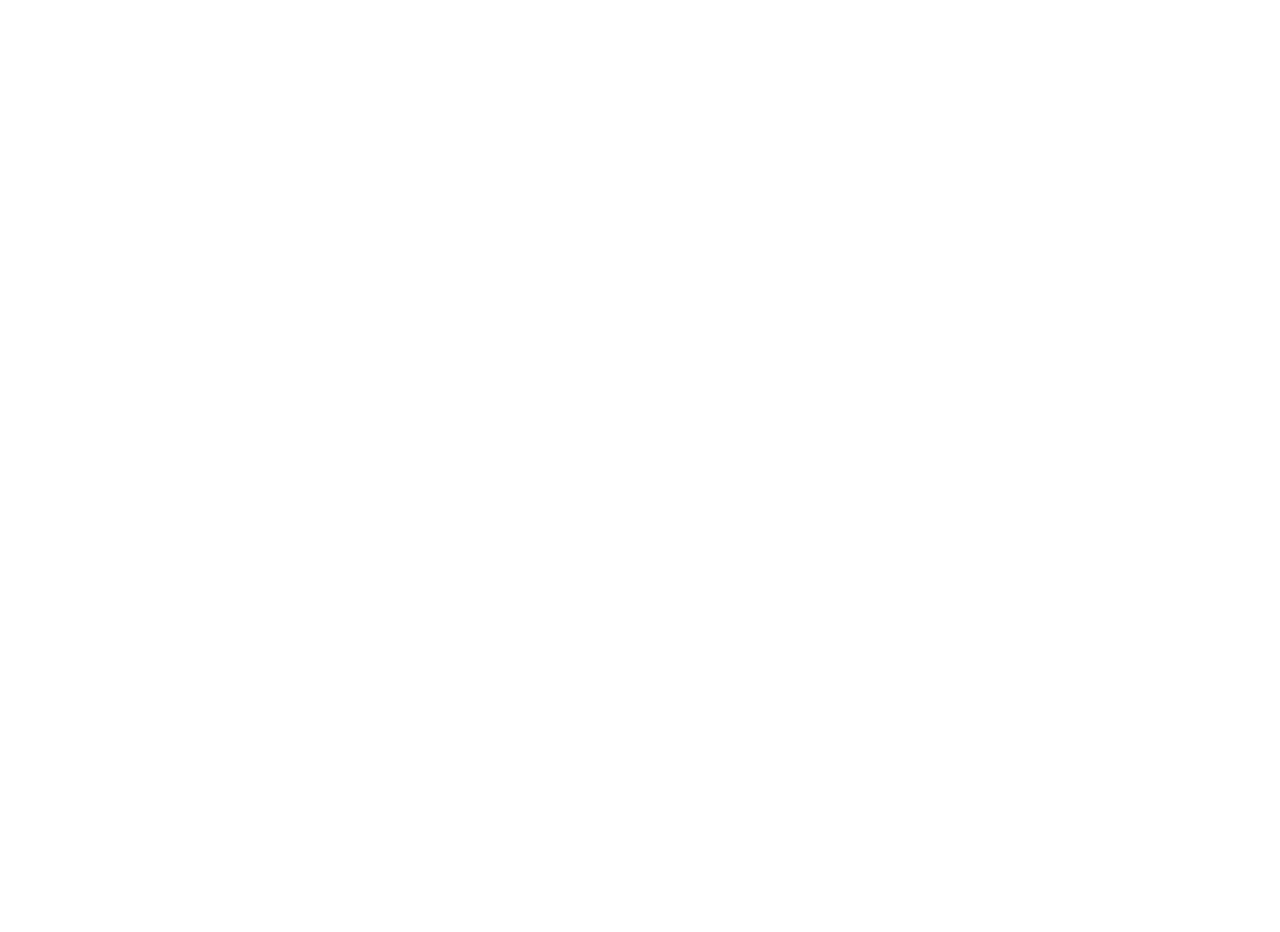
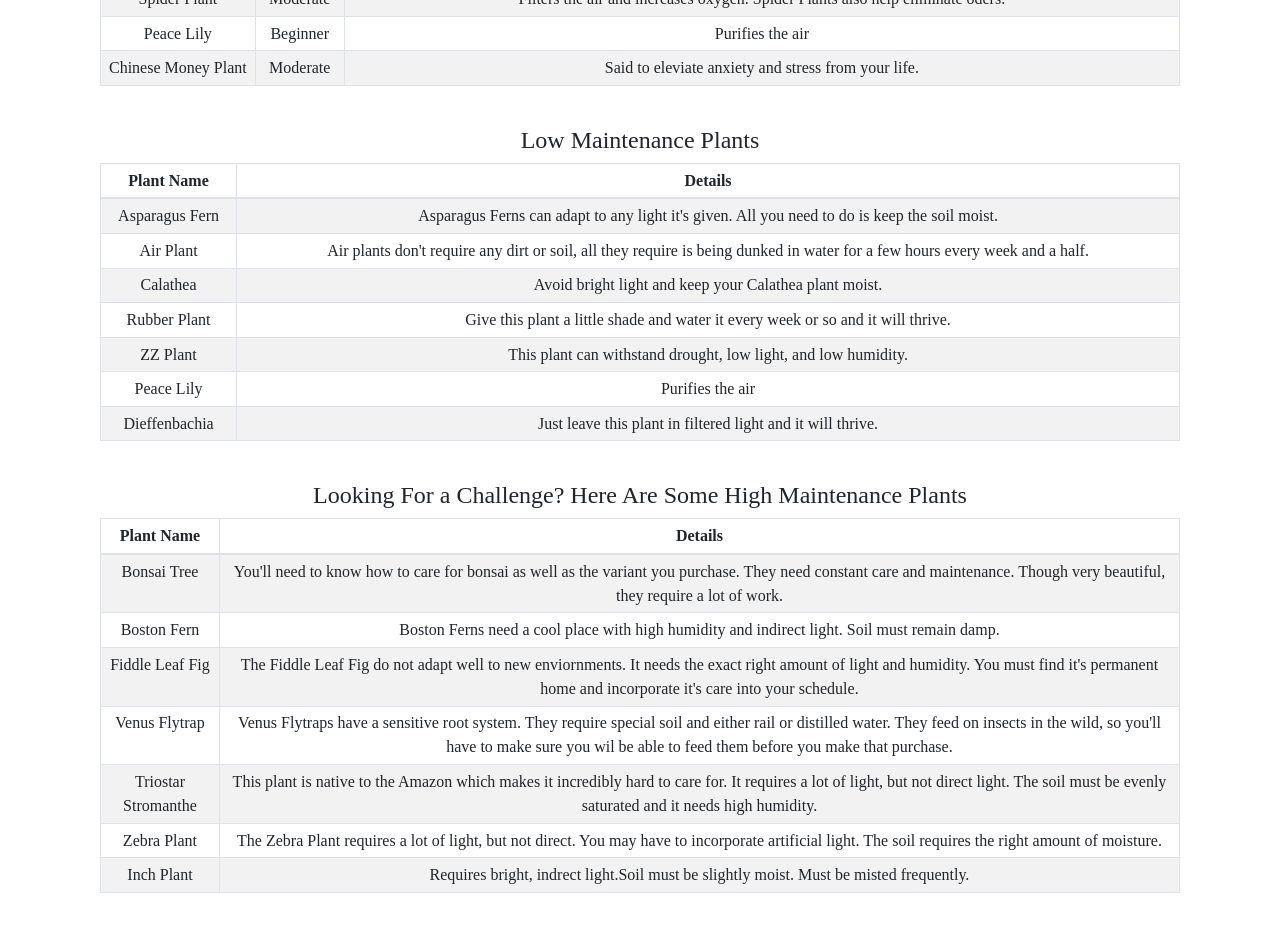
Before and after one commit to Mikelanne/growth-frontend, a React (Create React App) app: page /plants/categories in a window 1280 px wide. Shown: the part 380-1312 px from the top of the page. Built offline with nearby package versions, Linux system fonts and the light colour scheme.

Commit message:
finishing plant categories

```diff
--- a/src/App.js
+++ b/src/App.js
@@ -19,7 +19,7 @@
         <Route exact path="/plants/new">
           <FormContainer />
         </Route>
-        <Route exact path="/plants/info">
+        <Route exact path="/plants/categories">
           <PlantCategoryContainer />
         </Route>
       </Switch>
--- /dev/null
+++ b/src/components/HardPlants.js
@@ -0,0 +1,49 @@
+import Table from "react-bootstrap/table"
+
+const HardPlants = () => {
+    return(
+        <div className="table">
+            <h4>Looking For a Challenge? Here Are Some High Maintenance Plants</h4>
+           <Table striped bordered hover size="sm">
+                <thead>
+                    <tr>
+                        <th>Plant Name</th>
+                        <th>Details</th>
+                    </tr>
+                </thead>
+                <tbody>
+                    <tr>
+                        <td>Bonsai Tree</td>
+                        <td>You'll need to know how to care for bonsai as well as the variant you purchase. They need constant care and maintenance. Though very beautiful, they require a lot of work.</td>
+                    </tr>
+                    <tr>
+                        <td>Boston Fern</td>
+                        <td>Boston Ferns need a cool place with high humidity and indirect light. Soil must remain damp.</td>
+                    </tr>
+                    <tr>
+                        <td>Fiddle Leaf Fig</td>
+                        <td>The Fiddle Leaf Fig do not adapt well to new enviornments. It needs the exact right amount of light and humidity. You must find it's permanent home and incorporate it's care into your schedule.</td>
+                    </tr>
+                    <tr>
+                        <td>Venus Flytrap</td>
+                        <td>Venus Flytraps have a sensitive root system. They require special soil and either rail or distilled water. They feed on insects in the wild, so you'll have to make sure you wil be able to feed them before you make that purchase.</td>
+                    </tr>
+                    <tr>
+                        <td>Triostar Stromanthe</td>
+                        <td>This plant is native to the Amazon which makes it incredibly hard to care for. It requires a lot of light, but not direct light. The soil must be evenly saturated and it needs high humidity.</td>
+                    </tr>
+                    <tr>
+                        <td>Zebra Plant</td>
+                        <td>The Zebra Plant requires a lot of light, but not direct. You may have to incorporate artificial light. The soil requires the right amount of moisture.</td>
+                    </tr>
+                    <tr>
+                        <td>Inch Plant</td>
+                        <td>Requires bright, indrect light.Soil must be slightly moist. Must be misted frequently. </td>
+                    </tr>
+                </tbody>
+                </Table>
+        </div>
+    )
+}
+
+export default HardPlants
--- a/src/components/navBar.js
+++ b/src/components/navBar.js
@@ -6,6 +6,11 @@
 
     return (
     <Nav variant="tabs" defaultActiveKey="/plants">
+        <Nav.Item>
+            <Nav.Link as={Link} to="/">
+                <Button variant="outline-success">Home</Button>
+            </Nav.Link>
+        </Nav.Item>
         <Nav.Item>
             <Nav.Link as={Link} to="/plants">
                 <Button variant="outline-success">Your Plants</Button>
@@ -17,7 +22,7 @@
             </Nav.Link>
         </Nav.Item>
         <Nav.Item>
-            <Nav.Link as={Link} to="/plants/info">
+            <Nav.Link as={Link} to="/plants/categories">
                 <Button variant="outline-success">Other Plant Information</Button>
             </Nav.Link>
         </Nav.Item>
--- a/src/containers/PlantCategoryContainer.js
+++ b/src/containers/PlantCategoryContainer.js
@@ -2,6 +2,7 @@
 import EasyPlants from "../components/EasyPlants";
 import NavBar from '../components/navBar'
 import SleepyPlants from "../components/SleepyPlants";
+import HardPlants from "../components/HardPlants";
 
 class PlantCategoryContainer extends Component {
 
@@ -11,7 +12,8 @@
                 <NavBar /> <br />
                 <h2>Thinking of adding a new plant? Take a look at these helpful categories.</h2><br />
                 <SleepyPlants /><br />
-                <EasyPlants />
+                <EasyPlants /><br />
+                <HardPlants />
             </div>
         )
     }
```
Also changed, not shown: 1 other file (tests, documents, lock files or other folders).
